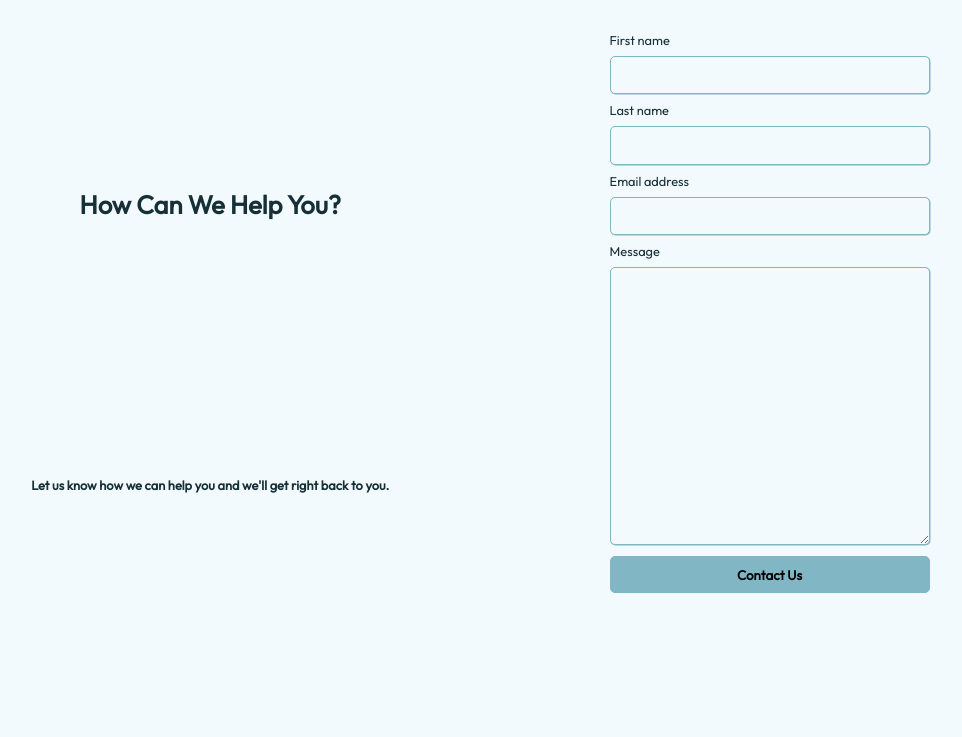
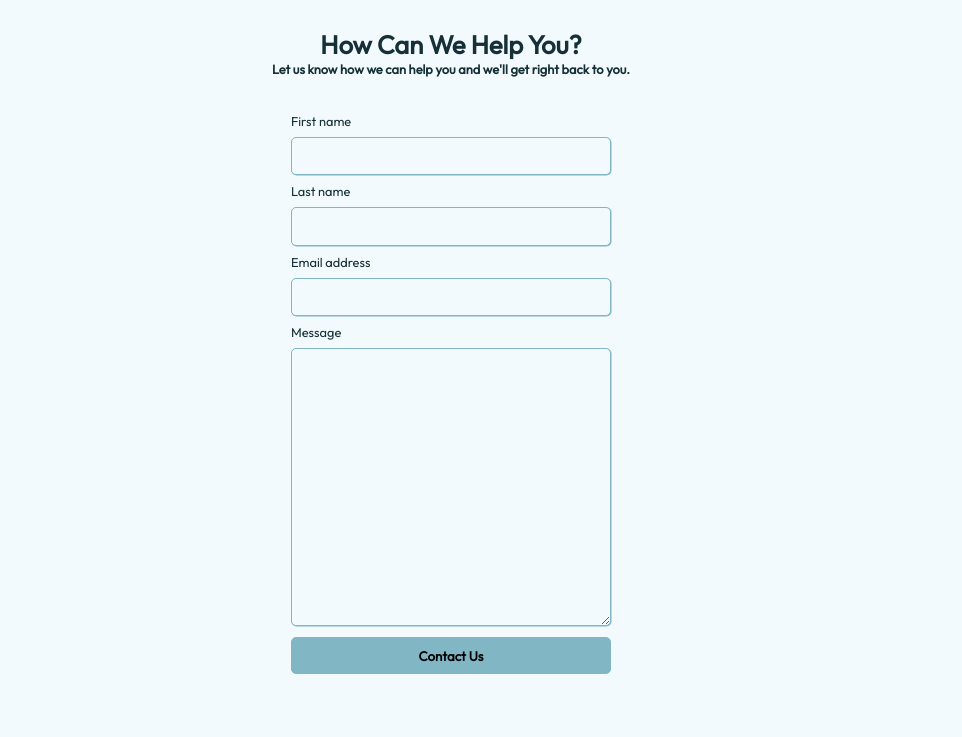
Before and after one commit to NgBlaze/Django-Authentication-team_57, a Django app: page /contact in a window 1280 px wide. Shown: the top 737 px of the page, without its empty margins (189-1151 px from the left). Run offline with Django 4.2, Linux system fonts and the light colour scheme.

Commit message:
Corrected Contact us

```diff
--- a/Backend/static/css/style.css
+++ b/Backend/static/css/style.css
@@ -15,10 +15,10 @@ body{
     color: #153037;
     font-family: Outfit;
 }
-main{
+/* main{
     display:flex;
     margin-left: 5%;
-}
+} */
 
 section.logo{
     width: 15%;
```
